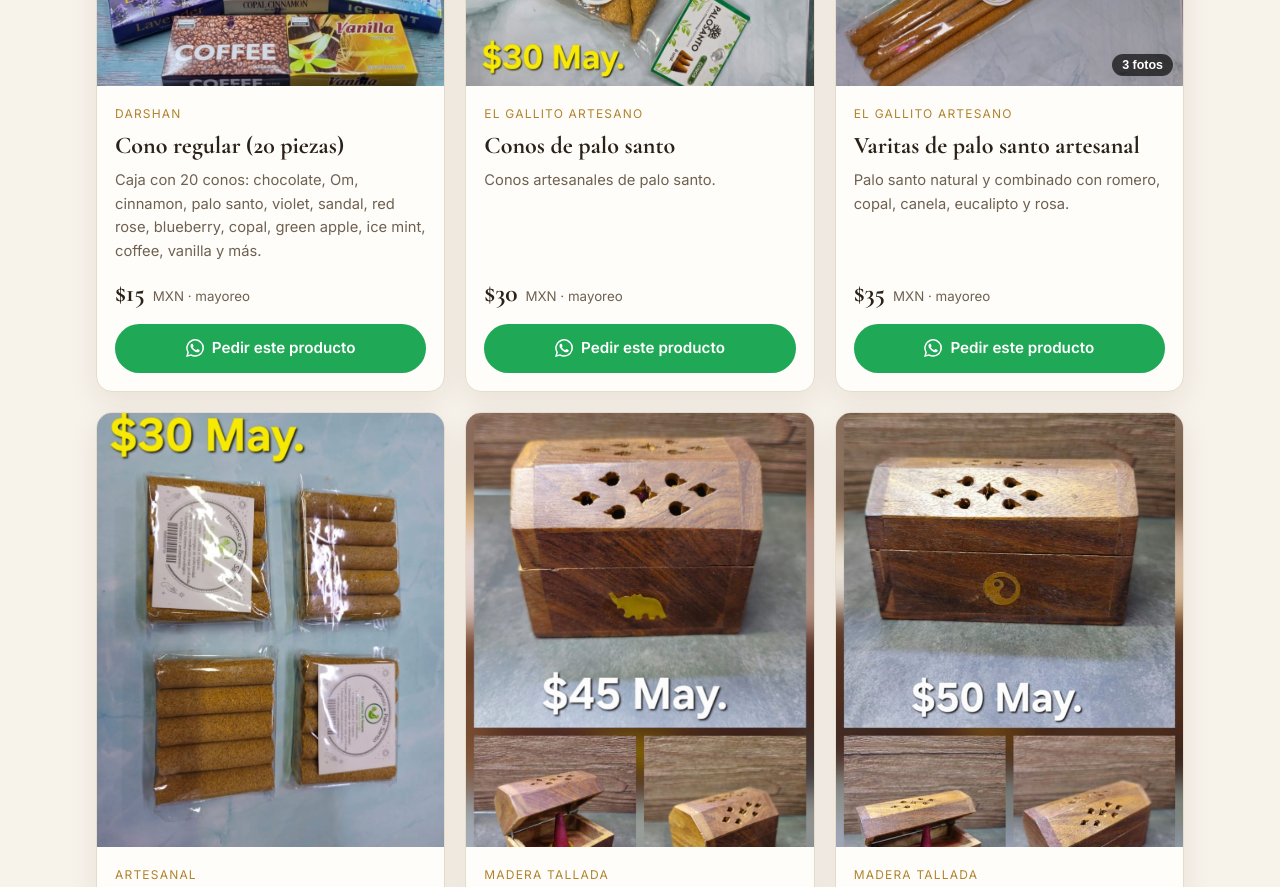
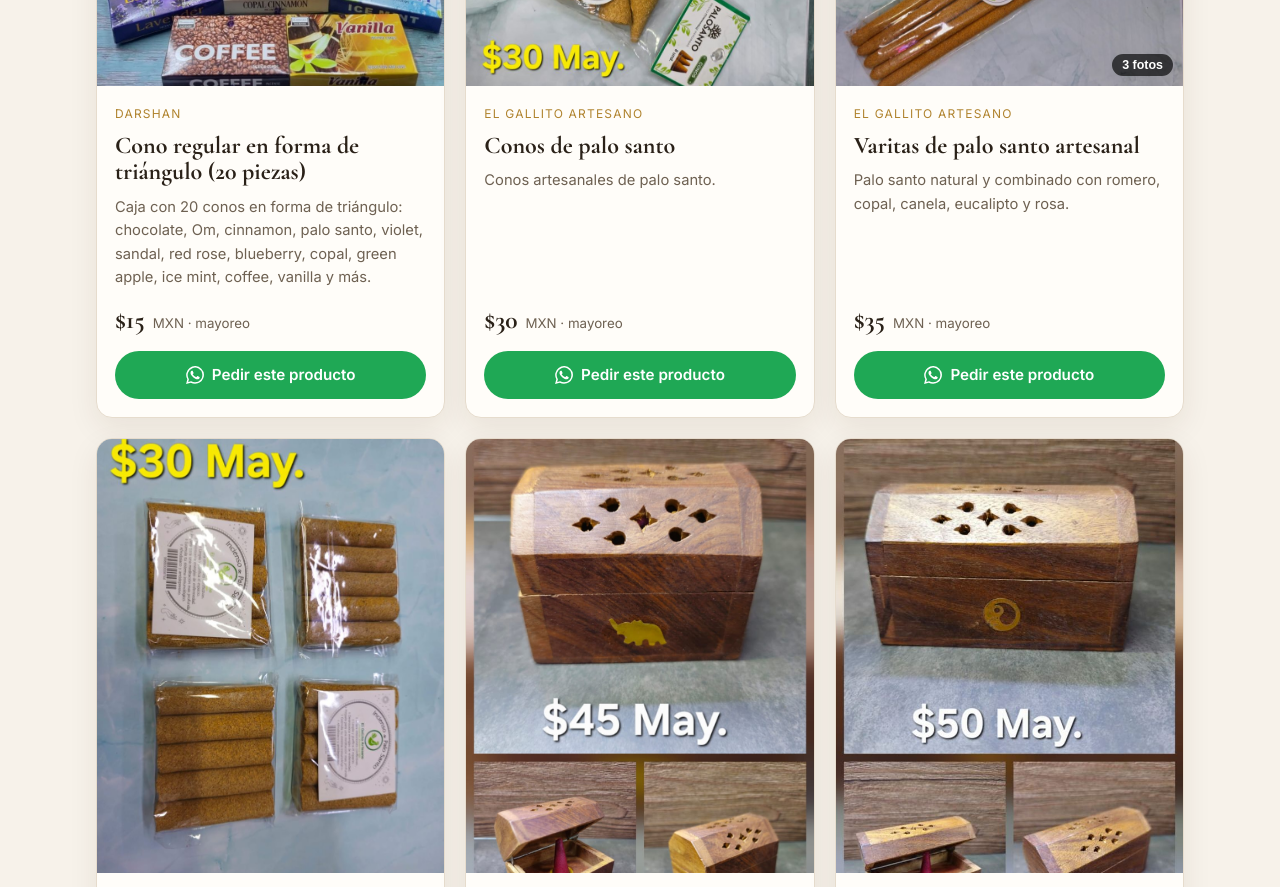
Before and after one commit to Nose21w/Axobiot, a plain HTML site: page tienda/index.html in a window 1280 px wide. Shown: the part 6320-7207 px from the top of the page. Drawn offline with nearby package versions, Linux system fonts and the light colour scheme.

Commit message:
Note triangle shape on 20-piece regular cones
Co-Authored-By: Claude Opus 5.5 <noreply@anthropic.com>
Claude-Session: https://claude.ai/code/session_017Q1rSVF3S5aFipdrcXV4n6

```diff
--- a/tienda/index.html
+++ b/tienda/index.html
@@ -273,8 +273,8 @@ const PRODUCTOS = [
     desc:"Conos regulares en forma de triángulo: llama dinero, coco canela, 7 arcángeles, mirra, sándalo, 7 potencias, violeta, patchouli, Santa Muerte, palo santo, lavanda, vainilla, abre camino y más." },
   { cat:"conos", tag:"Darshan", nombre:"Conos de reflujo Darshan", fotos:P(61,62), precio:20, unidad:"mayoreo",
     desc:"Lavender, citronella, myrrh, Santa Muerte, 7 arcángeles, 7 powers, cinnamon, jasmine, coconut, vanilla, red rose, baby powder, dragon blood, copal, Om y más." },
-  { cat:"conos", tag:"Darshan", nombre:"Cono regular (20 piezas)", fotos:P(63), precio:15, unidad:"mayoreo",
-    desc:"Caja con 20 conos: chocolate, Om, cinnamon, palo santo, violet, sandal, red rose, blueberry, copal, green apple, ice mint, coffee, vanilla y más." },
+  { cat:"conos", tag:"Darshan", nombre:"Cono regular en forma de triángulo (20 piezas)", fotos:P(63), precio:15, unidad:"mayoreo",
+    desc:"Caja con 20 conos en forma de triángulo: chocolate, Om, cinnamon, palo santo, violet, sandal, red rose, blueberry, copal, green apple, ice mint, coffee, vanilla y más." },
   { cat:"conos", tag:"El Gallito Artesano", nombre:"Conos de palo santo", fotos:P(16), precio:30, unidad:"mayoreo",
     desc:"Conos artesanales de palo santo." },
 
```
